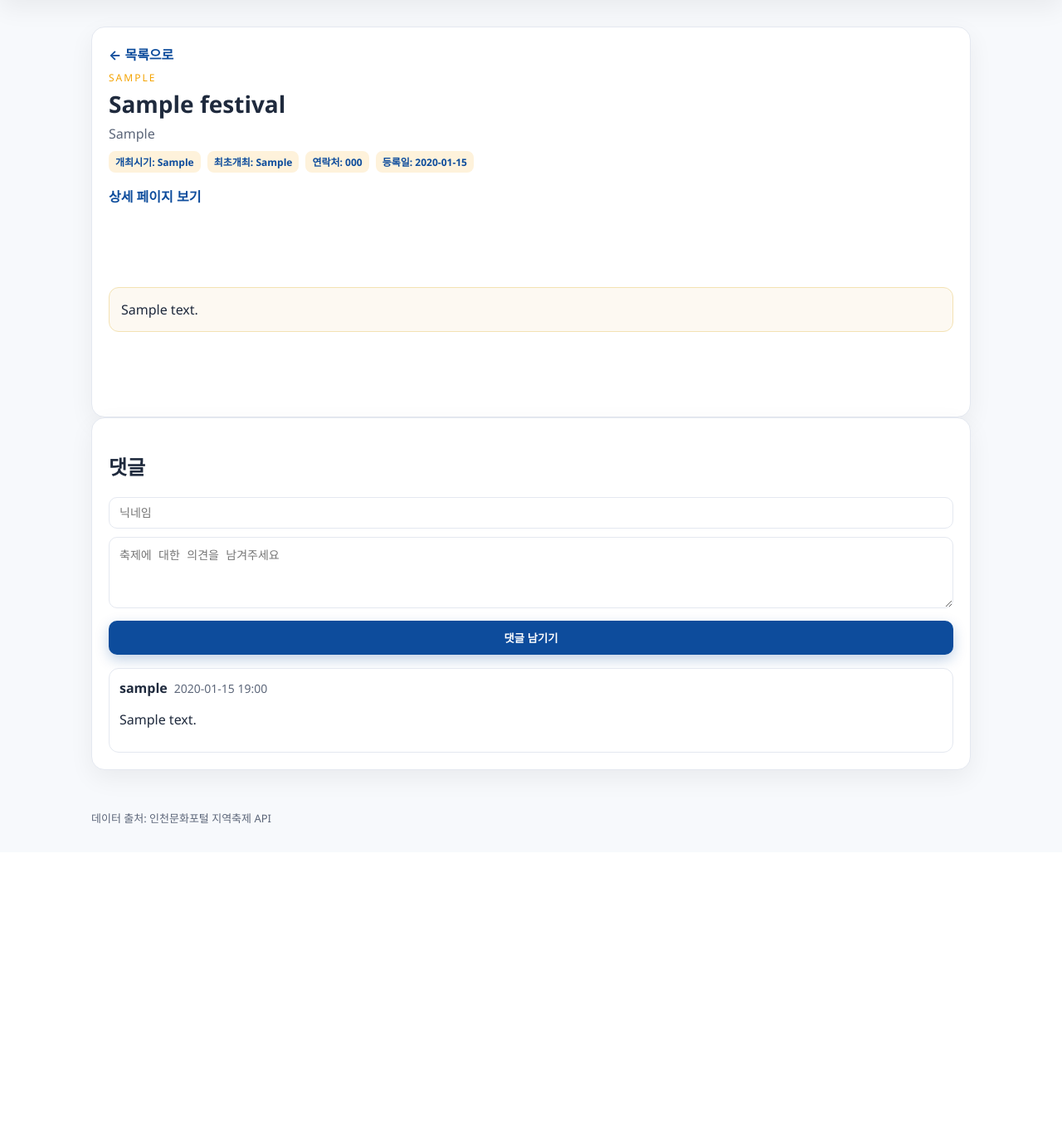
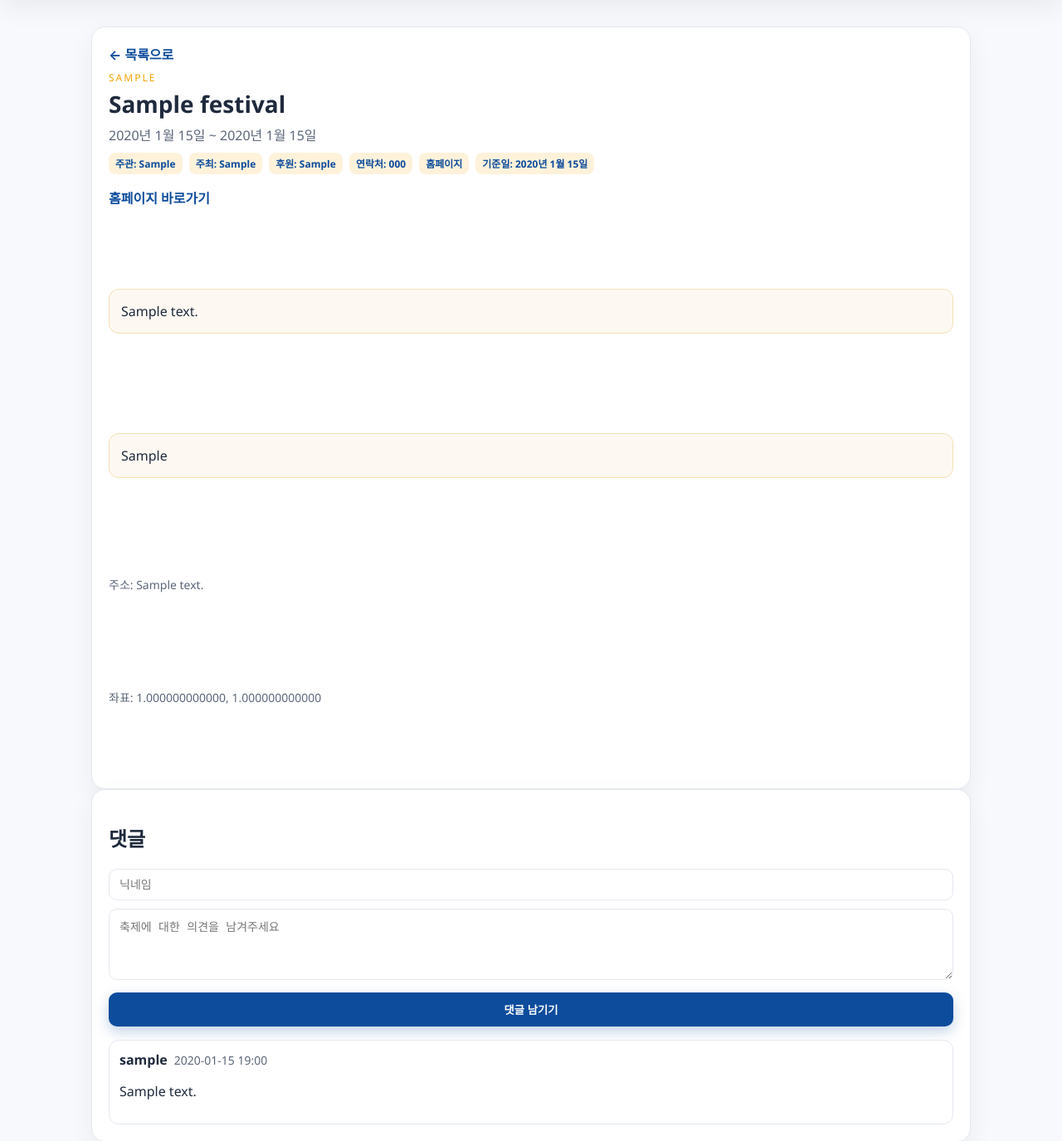
Before and after one commit to jjong102/Data-Base-Term-Project, a Django app: page /festival/1/ in a window 1280 px wide. Shown: the part 70-1445 px from the top of the page at 83% size. Before the commit the page ends 1062 px from the top, so only its background shows below. Run offline with Django 5.2, Linux system fonts and the light colour scheme; tables that the repository leaves empty hold one stand-in row (values such as "Sample post").

Commit message:
2차 수정본

```diff
--- a/festivals/admin.py
+++ b/festivals/admin.py
@@ -5,9 +5,9 @@ from .models import Comment, Festival
 
 @admin.register(Festival)
 class FestivalAdmin(admin.ModelAdmin):
-    list_display = ("title", "category", "organizer", "start_year", "pub_date")
-    search_fields = ("title", "organizer", "category", "external_id")
-    ordering = ("title",)
+    list_display = ("title", "place", "start_date", "organizer", "host", "data_reference_date")
+    search_fields = ("title", "organizer", "host", "external_id")
+    ordering = ("start_date", "title")
 
 
 @admin.register(Comment)
--- a/festivals/models.py
+++ b/festivals/models.py
@@ -2,24 +2,38 @@ from django.db import models
 
 
 class Festival(models.Model):
-    external_id = models.CharField(max_length=20, unique=True, db_index=True)
+    external_id = models.CharField(max_length=255, unique=True, db_index=True, blank=True)
     title = models.CharField(max_length=200)
-    link = models.URLField(blank=True)
-    category = models.CharField(max_length=50, blank=True)
-    organizer = models.CharField(max_length=200, blank=True)
-    start_year = models.CharField(max_length=10, blank=True)
-    period = models.CharField(max_length=120, blank=True)
+    place = models.CharField(max_length=200, blank=True)
+    start_date = models.DateField(null=True, blank=True)
+    end_date = models.DateField(null=True, blank=True)
+    description = models.TextField(blank=True)
+    organizer = models.CharField(max_length=200, blank=True)  # 주관
+    host = models.CharField(max_length=200, blank=True)  # 주최
+    sponsor = models.CharField(max_length=200, blank=True)
     telephone = models.CharField(max_length=50, blank=True)
-    description = models.TextField(blank=True)
+    homepage = models.URLField(blank=True)
+    extra_info = models.TextField(blank=True)
+    address_road = models.CharField(max_length=255, blank=True)
+    address_lot = models.CharField(max_length=255, blank=True)
+    latitude = models.DecimalField(max_digits=18, decimal_places=12, null=True, blank=True)
+    longitude = models.DecimalField(max_digits=18, decimal_places=12, null=True, blank=True)
+    data_reference_date = models.DateField(null=True, blank=True)
     pub_date = models.DateTimeField(null=True, blank=True)
     created_at = models.DateTimeField(auto_now_add=True)
     updated_at = models.DateTimeField(auto_now=True)
 
     class Meta:
-        ordering = ["title"]
+        ordering = ["start_date", "title"]
 
     def __str__(self):
         return self.title
+
+    def save(self, *args, **kwargs):
+        if not self.external_id:
+            base = f"{self.title}-{self.start_date or ''}".strip() or self.title
+            self.external_id = base[:250]
+        super().save(*args, **kwargs)
 
 
 class Comment(models.Model):
--- a/festivals/views.py
+++ b/festivals/views.py
@@ -9,30 +9,18 @@ from .models import Festival
 
 def festival_list(request):
     query = request.GET.get("q", "").strip()
-    category = request.GET.get("category", "").strip()
 
-    festivals = Festival.objects.all().order_by("title")
+    festivals = Festival.objects.all().order_by("start_date", "title")
     if query:
         festivals = festivals.filter(title__icontains=query)
-    if category:
-        festivals = festivals.filter(category__icontains=category)
 
     paginator = Paginator(festivals, 12)
     page_number = request.GET.get("page")
     page_obj = paginator.get_page(page_number)
 
-    categories = (
-        Festival.objects.exclude(category="")
-        .values_list("category", flat=True)
-        .distinct()
-        .order_by("category")
-    )
-
     context = {
         "page_obj": page_obj,
         "query": query,
-        "category": category,
-        "categories": categories,
     }
     return render(request, "festivals/festival_list.html", context)
 
--- a/static/css/style.css
+++ b/static/css/style.css
@@ -59,7 +59,7 @@ h1 { margin: 0 0 6px; font-size: 28px; }
     box-shadow: var(--shadow);
 }
 
-.filter-form { display: grid; grid-template-columns: 1fr 180px auto; gap: 10px; margin-bottom: 16px; }
+.filter-form { display: grid; grid-template-columns: 1fr auto; gap: 10px; margin-bottom: 16px; }
 .input {
     padding: 10px 12px;
     border: 1px solid var(--border);
--- a/templates/festivals/festival_detail.html
+++ b/templates/festivals/festival_detail.html
@@ -5,17 +5,21 @@
     <a href="{% url 'festival_list' %}" class="link">← 목록으로</a>
     <div class="detail__header">
         <div>
-            <p class="eyebrow">{{ festival.category|default:"분류없음" }}</p>
+            <p class="eyebrow">{{ festival.place|default:"장소 정보 없음" }}</p>
             <h1>{{ festival.title }}</h1>
-            <p class="lede">{{ festival.organizer|default:"주최/주관 정보 없음" }}</p>
+            <p class="lede">
+                {% if festival.start_date %}{{ festival.start_date }}{% if festival.end_date %} ~ {{ festival.end_date }}{% endif %}{% else %}일정 미정{% endif %}
+            </p>
             <div class="detail__meta">
-                {% if festival.period %}<span class="tag">개최시기: {{ festival.period }}</span>{% endif %}
-                {% if festival.start_year %}<span class="tag">최초개최: {{ festival.start_year }}</span>{% endif %}
+                {% if festival.organizer %}<span class="tag">주관: {{ festival.organizer }}</span>{% endif %}
+                {% if festival.host %}<span class="tag">주최: {{ festival.host }}</span>{% endif %}
+                {% if festival.sponsor %}<span class="tag">후원: {{ festival.sponsor }}</span>{% endif %}
                 {% if festival.telephone %}<span class="tag">연락처: {{ festival.telephone }}</span>{% endif %}
-                {% if festival.pub_date %}<span class="tag">등록일: {{ festival.pub_date|date:"Y-m-d" }}</span>{% endif %}
+                {% if festival.homepage %}<span class="tag">홈페이지</span>{% endif %}
+                {% if festival.data_reference_date %}<span class="tag">기준일: {{ festival.data_reference_date }}</span>{% endif %}
             </div>
-            {% if festival.link %}
-                <p><a class="link" href="{{ festival.link }}" target="_blank" rel="noopener">상세 페이지 보기</a></p>
+            {% if festival.homepage %}
+                <p><a class="link" href="{{ festival.homepage }}" target="_blank" rel="noopener">홈페이지 바로가기</a></p>
             {% endif %}
         </div>
     </div>
@@ -25,6 +29,15 @@
             <pre class="description">{{ festival.description }}</pre>
         {% else %}
             <p class="muted">설명 정보가 없습니다.</p>
+        {% endif %}
+        {% if festival.extra_info %}
+            <pre class="description">{{ festival.extra_info }}</pre>
+        {% endif %}
+        {% if festival.address_road or festival.address_lot %}
+            <p class="muted">주소: {{ festival.address_road|default:festival.address_lot }}</p>
+        {% endif %}
+        {% if festival.latitude and festival.longitude %}
+            <p class="muted">좌표: {{ festival.latitude }}, {{ festival.longitude }}</p>
         {% endif %}
     </article>
 </section>
```
Also changed, not shown: festivals/management/commands/fetch_festivals.py (+3 -5 lines), festivals/tests.py (+7 -3 lines), templates/festivals/festival_list.html (+12 -11 lines), festivals/migrations/0002_alter_festival_options_remove_festival_category_and_more.py (added).
